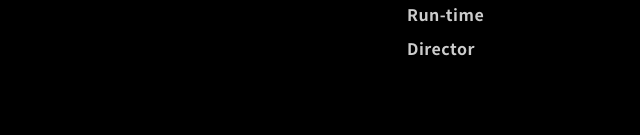
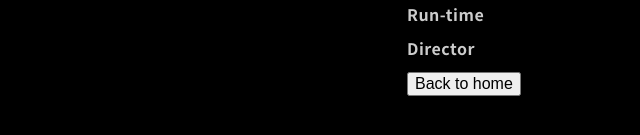
Before and after one commit to Martin2251/movie-trial, a React (Create React App) app: page /movieDetail/1 in a window 1280 px wide. Shown: the part 249-384 px from the top of the page, without its empty margins (21-661 px from the left). Built offline with nearby package versions, Linux system fonts and the light colour scheme; no server answers.

Commit message:
Added back to home page

```diff
--- a/package.json
+++ b/package.json
@@ -14,6 +14,7 @@
     "react-paginate": "^7.1.2",
     "react-router-dom": "^5.2.0",
     "react-scripts": "4.0.3",
+    "styled-components": "^5.3.0",
     "web-vitals": "^1.0.1"
   },
   "scripts": {
--- a/src/components/MovieDetail.js
+++ b/src/components/MovieDetail.js
@@ -1,5 +1,7 @@
 import React, { useState, useEffect } from "react";
-import { BrowserRouter as Router, useParams } from "react-router-dom";
+import { Link } from "react-router-dom";
+import { useParams } from "react-router-dom";
+import styled from "styled-components";
 import "../styles/MovieDetail.css";
 //match?
 function MovieDetail(props) {
@@ -55,9 +57,18 @@ function MovieDetail(props) {
           <span>Director </span>
           {movieInfo.Director}
         </p>
+        <div className="btn-place">
+          <Link to={"/"}>
+            <Btn className="btn">Back to home</Btn>
+          </Link>
+        </div>
       </div>
     </div>
   );
 }
 
 export default MovieDetail;
+
+const Btn = styled.button`
+  font-size: 1rem;
+`;
```
Also changed, not shown: 1 other file (tests, documents, lock files or other folders).
